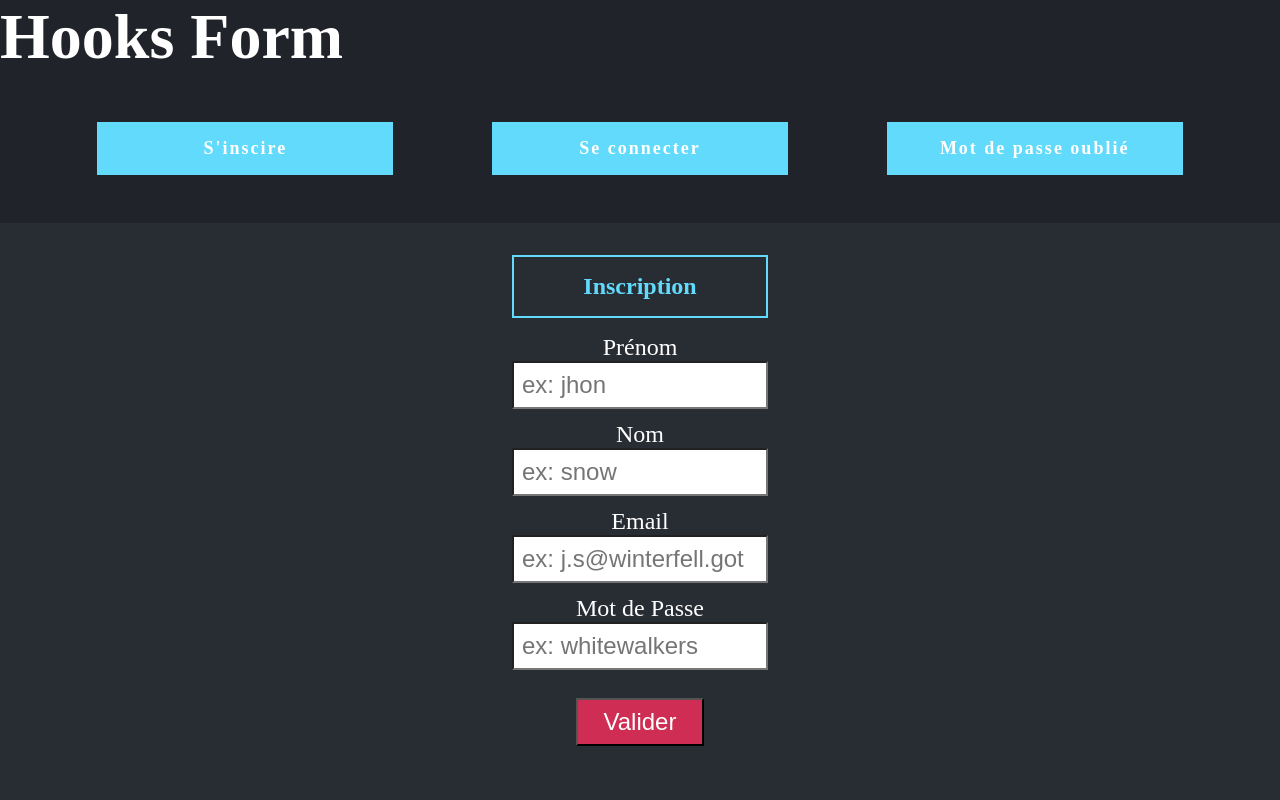
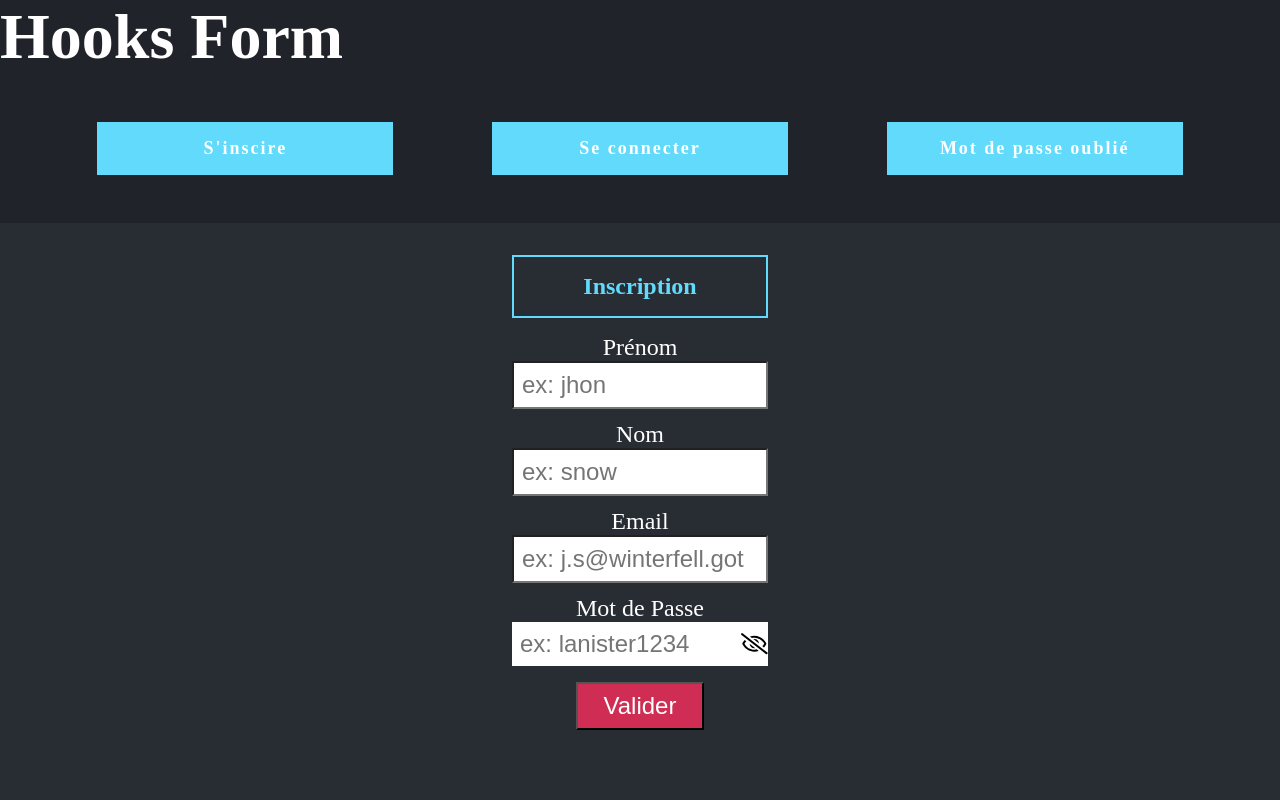
Before and after one commit to WebWalterWrite/HooksForm, a React (Create React App) app: page /formulaire/inscription in a window 1280 px wide. Shown: the top 800 px of the page. Built offline with nearby package versions, Linux system fonts and the light colour scheme.

Commit message:
type:component desc: ajout component <InputPwd />

```diff
--- a/src/components/form/UserCreate.js
+++ b/src/components/form/UserCreate.js
@@ -9,6 +9,7 @@ import React, { useState } from "react";
 // import composant commun
 import { useInputValue } from "../common/useState";
 import { Password } from '../common/passwordError';
+import { InputPwd } from "../common/input";
 
 
 // import style
@@ -110,7 +111,7 @@ export const UserCreate = () => {
 				</div>
 
 				<div>
-					<Input {...password} />
+					<InputPwd/>
 					<Error errStyle={msg && msg.errPassword}>
                    		<Password msg={msg}/>
                 	</Error>
```
